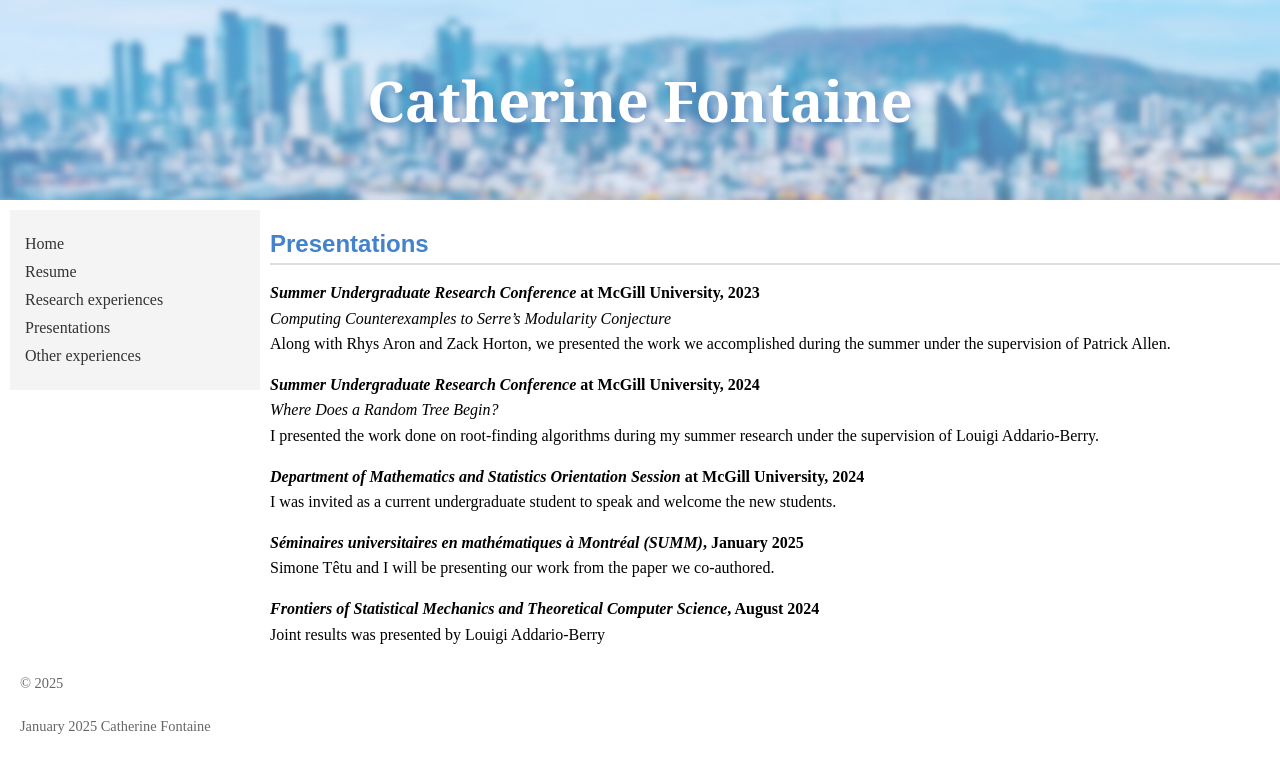
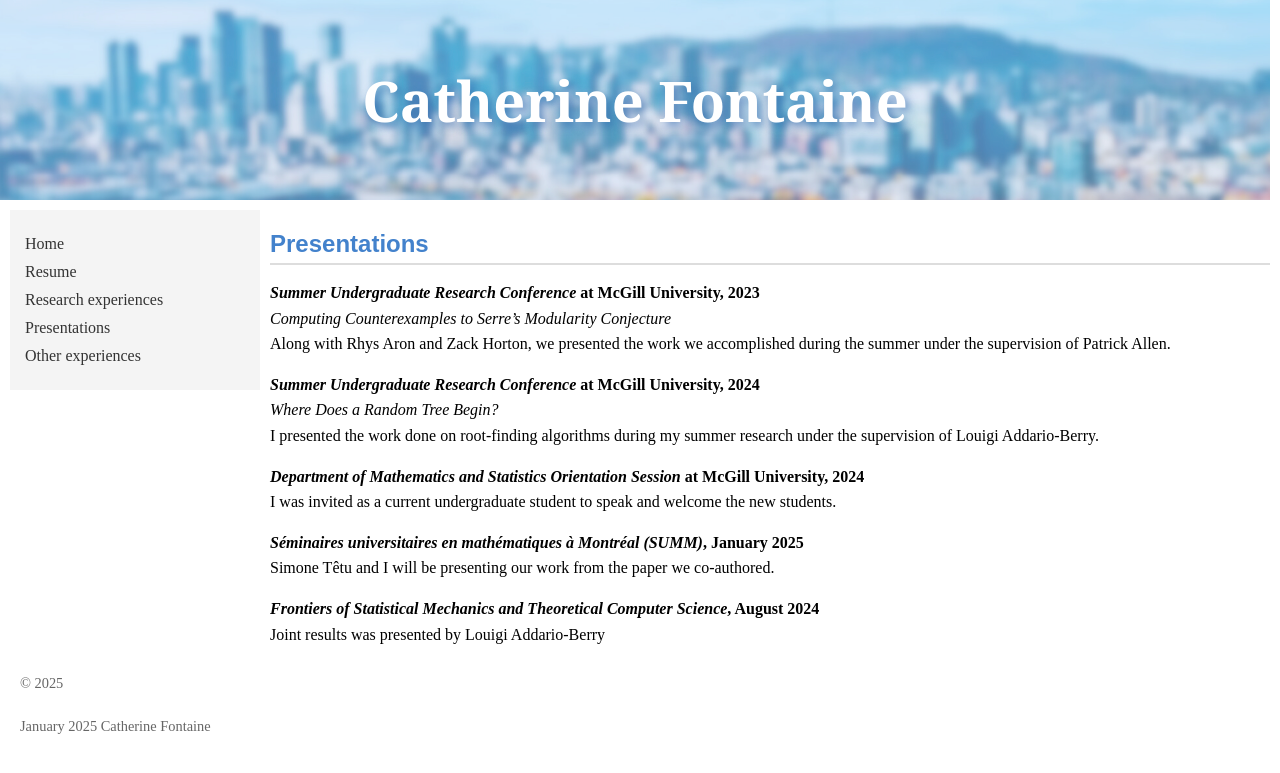
Before and after one commit to CatherineFontaine/CatherineFontaine.github.io, a Jekyll site: the page built from presentations.md, in a window 1280 px wide. Shown: the top 773 px of the page. Built offline with Jekyll 4.4.1, drawn with Linux system fonts in a browser that asks for light colours.

Commit message:
Update style.css

```diff
--- a/assets/css/style.css
+++ b/assets/css/style.css
@@ -5,8 +5,13 @@
   box-sizing: border-box;
 }
 @media (min-width: 768px) {
-  .container, .content, .sidebar, .right-block {
-    margin-right: 20px; /* Add the right margin to everything else */
+  body {
+    margin-right: 10px;
+  }
+
+  /* Exclude the header from the margin */
+  header {
+    margin-right: 0;
   }
 }
 
```
